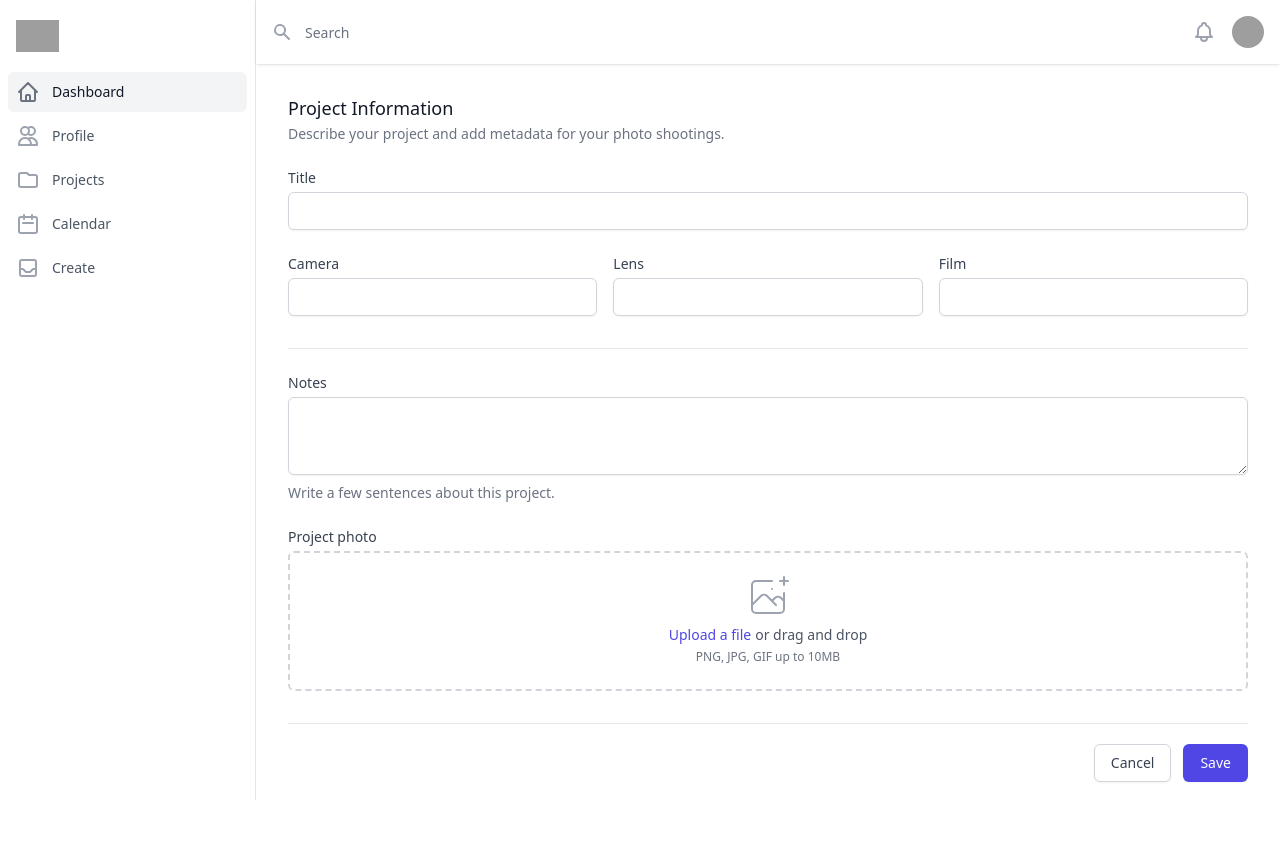
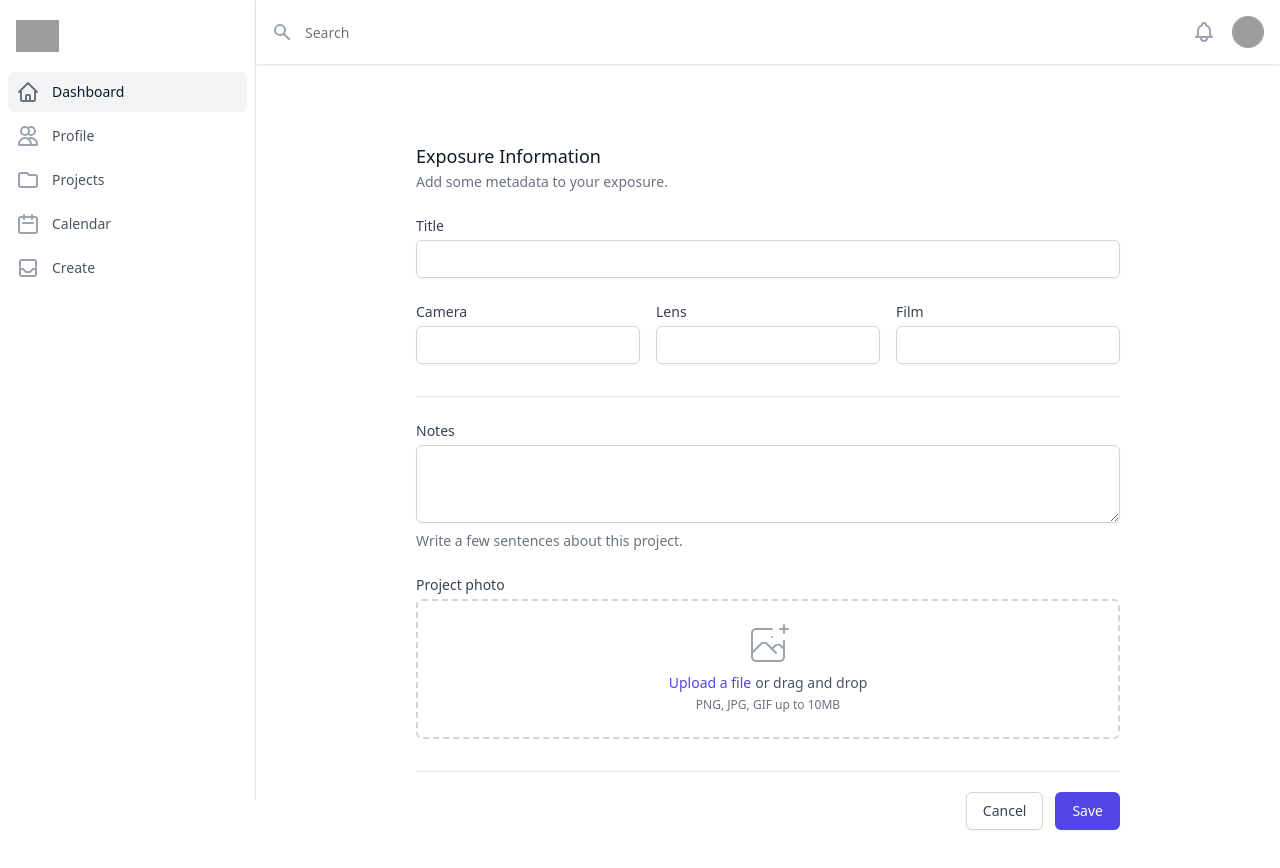
Before and after one commit to heyjochen/loomier2022, a React (Create React App) app in the folder client/: page /dashboard/create in a window 1280 px wide. Shown: the top 868 px of the page. Before the commit the page ends 800 px from the top, so only its background shows below. Built offline with nearby package versions, Linux system fonts and the light colour scheme; grey boxes are pictures that could not be loaded.

Commit message:
Create component

```diff
--- a/client/src/components/Create.jsx
+++ b/client/src/components/Create.jsx
@@ -1,14 +1,14 @@
 export function Create() {
   return (
-    <form className="space-y-8 divide-y divide-gray-200">
-      <div className="space-y-8 divide-y divide-gray-200">
+    <form className="space-y-8 divide-y divide-gray-200 max-w-3xl mx-auto py-10 px-4 sm:px-6 lg:py-12 lg:px-8">
+      <div className="space-y-8 divide-y divide-gray-200 ">
         <div className="pt-8">
           <div>
             <h3 className="text-lg leading-6 font-medium text-gray-900">
-              Project Information
+              Exposure Information
             </h3>
             <p className="mt-1 text-sm text-gray-500">
-              Describe your project and add metadata for your photo shootings.
+              Add some metadata to your exposure.
             </p>
           </div>
           <div className="mt-6 grid grid-cols-1 gap-y-6 gap-x-4 sm:grid-cols-6">
```
